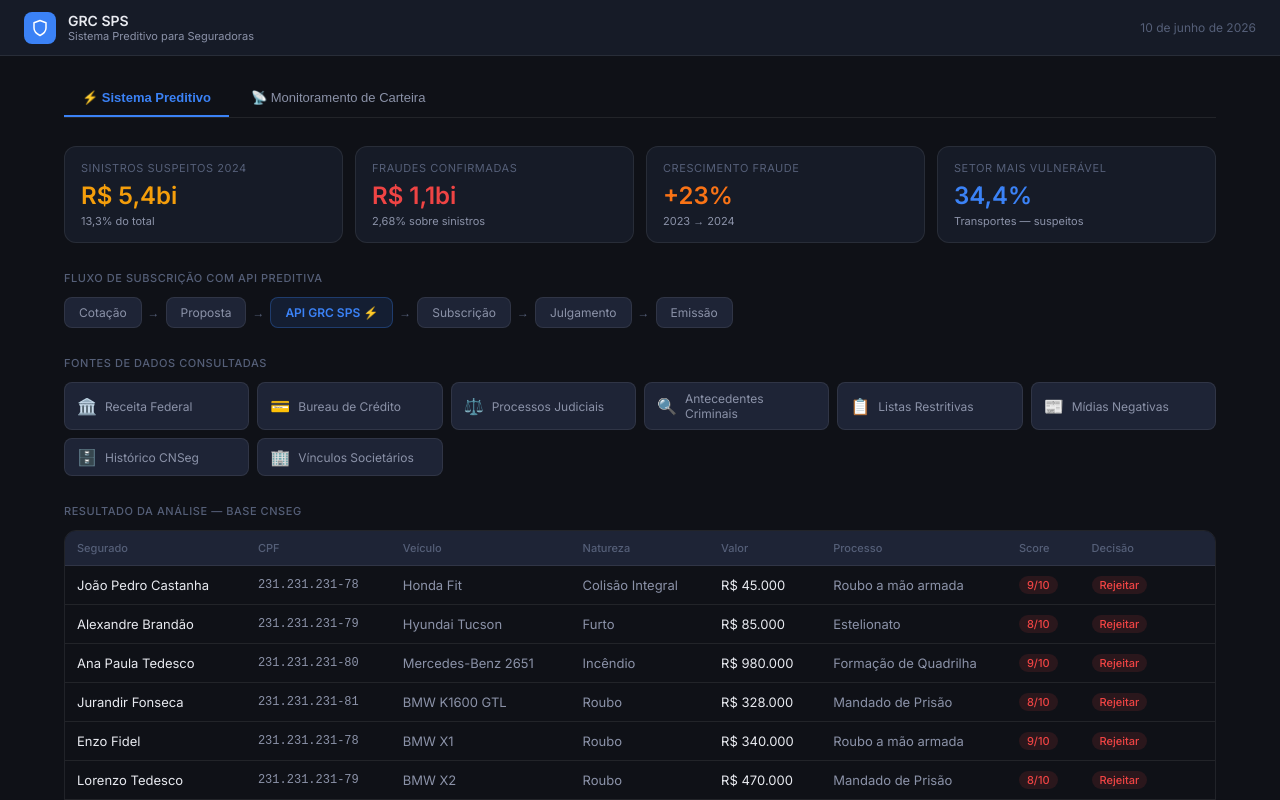
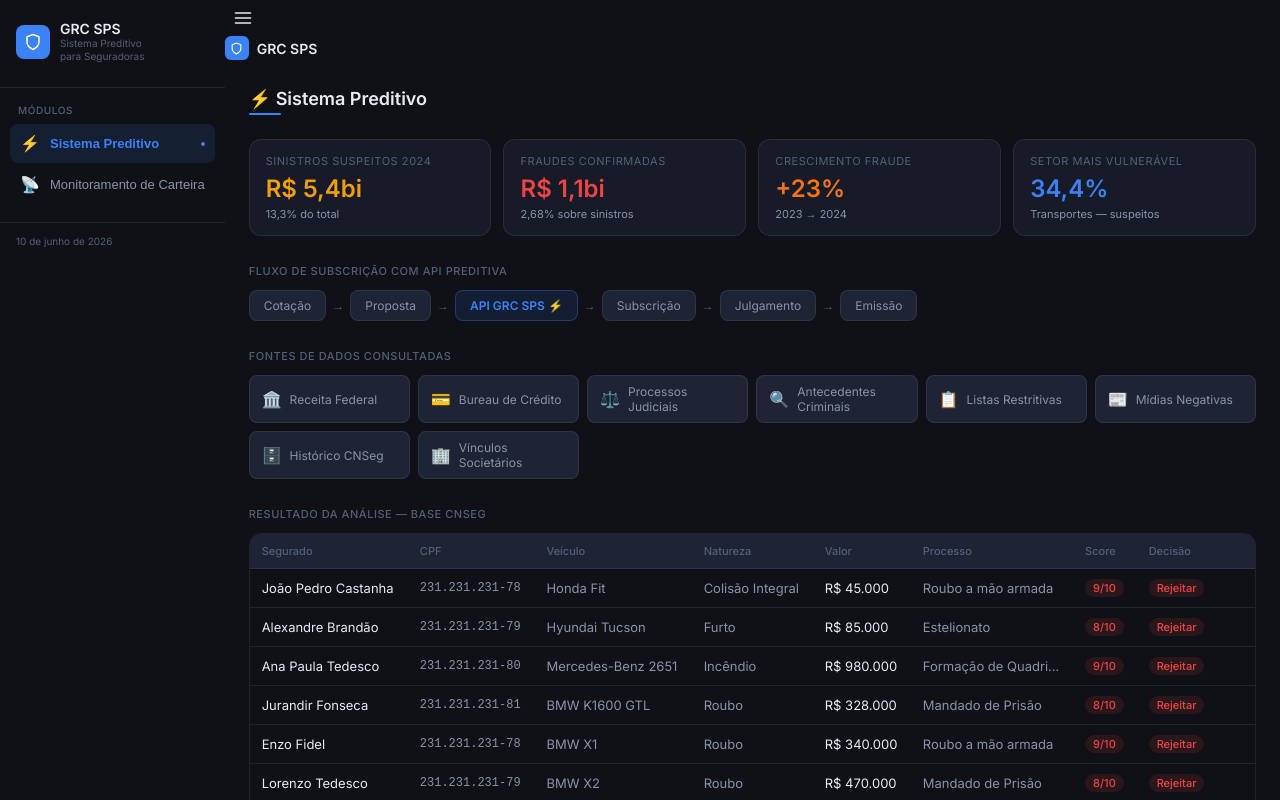
Before and after one commit to sandrosantossouza2026/grc-sps, a React (Vite) app: page / in a window 1280 px wide. Shown: the top 800 px of the page. Built offline with nearby package versions, Linux system fonts and the light colour scheme.

Commit message:
Update App.tsx

```diff
--- a/src/App.tsx
+++ b/src/App.tsx
@@ -1,52 +1,137 @@
 import React, { useState } from 'react'
-import Header from './components/Header'
 import TabPreditivo from './components/TabPreditivo'
 import TabMonitoramento from './components/TabMonitoramento'
 
 type Tab = 'preditivo' | 'monitoramento'
 
-const tabs: { id: Tab; label: string }[] = [
-  { id: 'preditivo', label: '⚡ Sistema Preditivo' },
-  { id: 'monitoramento', label: '📡 Monitoramento de Carteira' },
+const tabs: { id: Tab; label: string; icon: string }[] = [
+  { id: 'preditivo', label: 'Sistema Preditivo', icon: '⚡' },
+  { id: 'monitoramento', label: 'Monitoramento de Carteira', icon: '📡' },
 ]
 
 export default function App() {
   const [active, setActive] = useState<Tab>('preditivo')
+  const [sidebarOpen, setSidebarOpen] = useState(false)
+
+  const handleNav = (id: Tab) => {
+    setActive(id)
+    setSidebarOpen(false)
+  }
 
   return (
-    <div style={{ minHeight: '100vh', background: 'var(--bg)' }}>
-      <Header />
+    <div style={{ display: 'flex', minHeight: '100vh', background: 'var(--bg)', position: 'relative' }}>
 
-      <div style={{ maxWidth: 1200, margin: '0 auto', padding: '24px 24px 48px' }}>
-        {/* Tabs */}
+      {/* Overlay mobile */}
+      {sidebarOpen && (
+        <div
+          onClick={() => setSidebarOpen(false)}
+          style={{
+            position: 'fixed', inset: 0, background: 'rgba(0,0,0,0.6)',
+            zIndex: 40, display: 'none',
+          }}
+          className="mobile-overlay"
+        />
+      )}
+
+      {/* Sidebar */}
+      <aside className={`sidebar ${sidebarOpen ? 'sidebar-open' : ''}`}>
+        {/* Logo */}
         <div style={{
-          display: 'flex', gap: 4,
-          borderBottom: '1px solid var(--border)',
-          marginBottom: 28,
+          display: 'flex', alignItems: 'center', gap: 10,
+          padding: '20px 16px 24px', borderBottom: '1px solid var(--border)',
         }}>
+          <div style={{
+            width: 34, height: 34, borderRadius: 8,
+            background: 'var(--blue)', display: 'flex',
+            alignItems: 'center', justifyContent: 'center', flexShrink: 0,
+          }}>
+            <svg width="18" height="18" viewBox="0 0 24 24" fill="none" stroke="#fff" strokeWidth="2" strokeLinecap="round" strokeLinejoin="round">
+              <path d="M12 22s8-4 8-10V5l-8-3-8 3v7c0 6 8 10 8 10z"/>
+            </svg>
+          </div>
+          <div>
+            <div style={{ fontWeight: 600, fontSize: 14, color: 'var(--text)' }}>GRC SPS</div>
+            <div style={{ fontSize: 10, color: 'var(--text3)', lineHeight: 1.3 }}>Sistema Preditivo<br/>para Seguradoras</div>
+          </div>
+        </div>
+
+        {/* Nav */}
+        <nav style={{ padding: '16px 10px', flex: 1 }}>
+          <div style={{ fontSize: 10, color: 'var(--text3)', fontWeight: 500, textTransform: 'uppercase', letterSpacing: '0.06em', padding: '0 8px', marginBottom: 8 }}>Módulos</div>
           {tabs.map(t => (
             <button
               key={t.id}
-              onClick={() => setActive(t.id)}
+              onClick={() => handleNav(t.id)}
               style={{
-                padding: '10px 18px',
-                fontSize: 13,
-                cursor: 'pointer',
-                border: 'none',
-                borderBottom: `2px solid ${active === t.id ? 'var(--blue)' : 'transparent'}`,
-                background: 'none',
+                display: 'flex', alignItems: 'center', gap: 10,
+                width: '100%', padding: '10px 10px', marginBottom: 2,
+                borderRadius: 8, border: 'none', cursor: 'pointer',
+                background: active === t.id ? 'var(--blue-dim)' : 'transparent',
                 color: active === t.id ? 'var(--blue)' : 'var(--text2)',
                 fontWeight: active === t.id ? 600 : 400,
-                transition: 'color 0.15s, border-color 0.15s',
+                fontSize: 13, textAlign: 'left',
+                transition: 'background 0.15s, color 0.15s',
               }}
             >
-              {t.label}
+              <span style={{ fontSize: 16, width: 20, textAlign: 'center' }}>{t.icon}</span>
+              <span>{t.label}</span>
+              {active === t.id && (
+                <span style={{ marginLeft: 'auto', width: 4, height: 4, borderRadius: '50%', background: 'var(--blue)', flexShrink: 0 }} />
+              )}
             </button>
           ))}
+        </nav>
+
+        {/* Footer */}
+        <div style={{ padding: '12px 16px', borderTop: '1px solid var(--border)' }}>
+          <div style={{ fontSize: 10, color: 'var(--text3)' }}>
+            {new Date().toLocaleDateString('pt-BR', { day: '2-digit', month: 'long', year: 'numeric' })}
+          </div>
         </div>
+      </aside>
 
-        {active === 'preditivo' && <TabPreditivo />}
-        {active === 'monitoramento' && <TabMonitoramento />}
+      {/* Main */}
+      <div style={{ flex: 1, display: 'flex', flexDirection: 'column', minWidth: 0 }}>
+
+        {/* Topbar mobile */}
+        <header className="topbar">
+          <button
+            onClick={() => setSidebarOpen(o => !o)}
+            style={{
+              background: 'none', border: 'none', cursor: 'pointer',
+              color: 'var(--text)', padding: 8, borderRadius: 6,
+              display: 'flex', alignItems: 'center', justifyContent: 'center',
+            }}
+            aria-label="Menu"
+          >
+            <svg width="20" height="20" viewBox="0 0 24 24" fill="none" stroke="currentColor" strokeWidth="2" strokeLinecap="round">
+              <line x1="3" y1="6" x2="21" y2="6"/><line x1="3" y1="12" x2="21" y2="12"/><line x1="3" y1="18" x2="21" y2="18"/>
+            </svg>
+          </button>
+          <div style={{ display: 'flex', alignItems: 'center', gap: 8 }}>
+            <div style={{ width: 24, height: 24, borderRadius: 6, background: 'var(--blue)', display: 'flex', alignItems: 'center', justifyContent: 'center' }}>
+              <svg width="13" height="13" viewBox="0 0 24 24" fill="none" stroke="#fff" strokeWidth="2" strokeLinecap="round" strokeLinejoin="round">
+                <path d="M12 22s8-4 8-10V5l-8-3-8 3v7c0 6 8 10 8 10z"/>
+              </svg>
+            </div>
+            <span style={{ fontWeight: 600, fontSize: 14, color: 'var(--text)' }}>GRC SPS</span>
+          </div>
+        </header>
+
+        {/* Page content */}
+        <main style={{ flex: 1, padding: '28px 24px 48px', overflowX: 'hidden' }}>
+          <div style={{ maxWidth: 1100, margin: '0 auto' }}>
+            {/* Page title */}
+            <div style={{ marginBottom: 24 }}>
+              <h1 style={{ fontSize: 18, fontWeight: 600, color: 'var(--text)', marginBottom: 4 }}>
+                {tabs.find(t => t.id === active)?.icon} {tabs.find(t => t.id === active)?.label}
+              </h1>
+              <div style={{ width: 32, height: 2, background: 'var(--blue)', borderRadius: 2 }} />
+            </div>
+            {active === 'preditivo' && <TabPreditivo />}
+            {active === 'monitoramento' && <TabMonitoramento />}
+          </div>
+        </main>
       </div>
     </div>
   )
```
